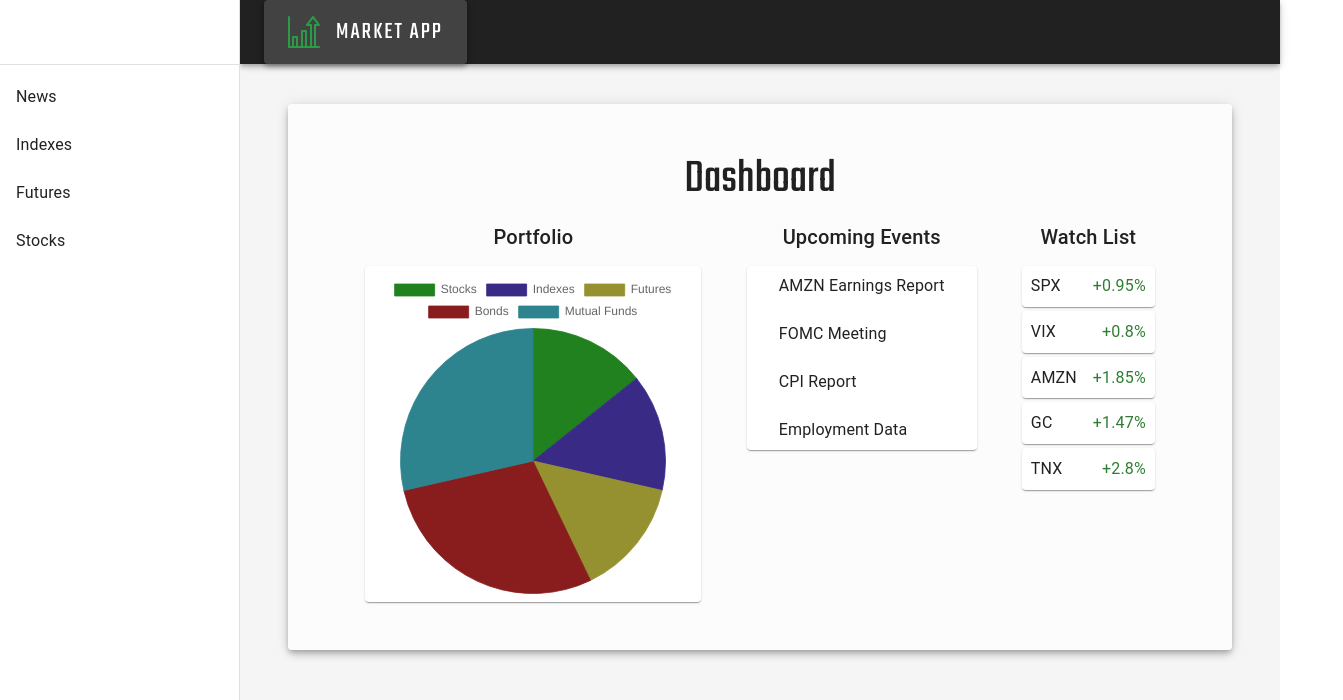
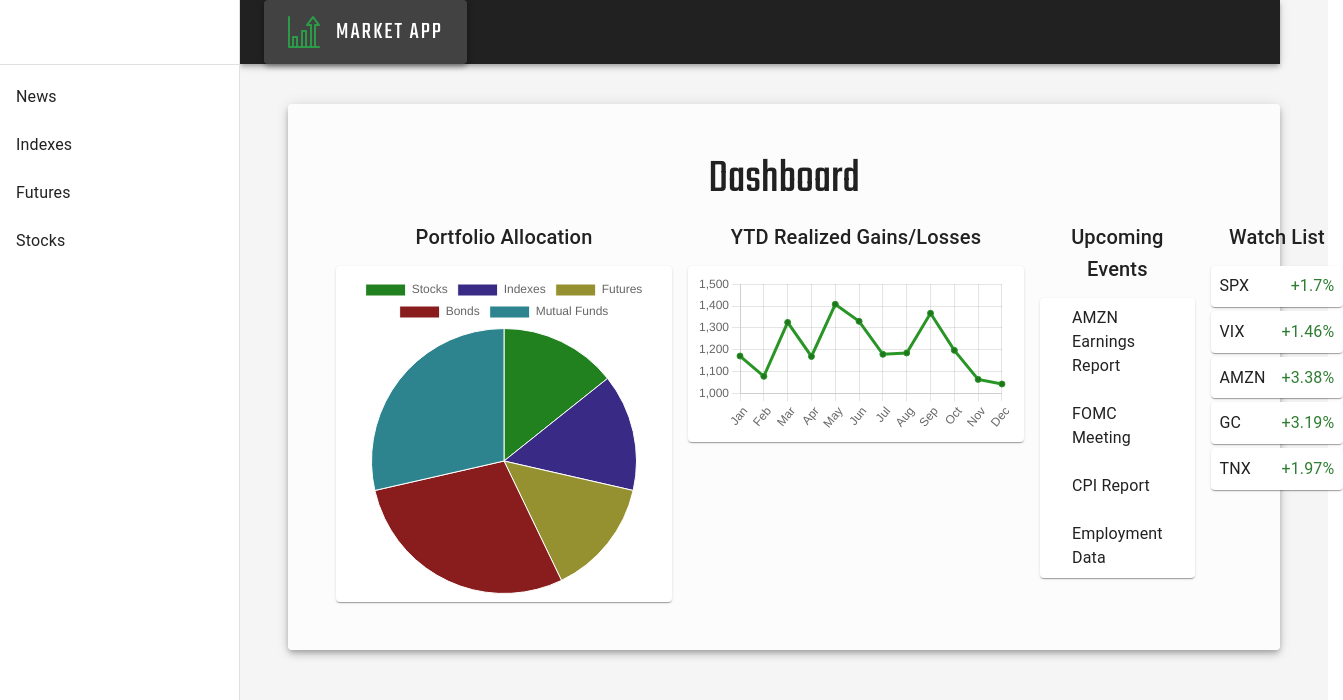
Before and after one commit to samouchka1/marketApp, a React (Create React App) app: page / in a window 1280 px wide. Shown: the top 700 px of the page, 1343 px wide, since content can reach past the window. Built offline with nearby package versions, Linux system fonts and the light colour scheme.

Commit message:
styles edit

```diff
--- a/src/App.css
+++ b/src/App.css
@@ -15,9 +15,12 @@
   background-color: #66666638;
 }
 
+.background {
+  color: #efefefca,
+}
 
 .color1 {
-  color: #22811fca,
+  color: #299526,
 }
 
 .color2 {
@@ -25,7 +28,7 @@
 }
 
 .color3 {
-  color: #767226,
+  color: #969130,
 }
 
 .color4 {
--- a/src/components/Welcome.js
+++ b/src/components/Welcome.js
@@ -7,15 +7,62 @@ import {
     Divider
 } from '@mui/material';
 import { Slide } from "react-awesome-reveal";
-import { Chart as ChartJS, ArcElement, Tooltip, Legend } from 'chart.js';
-import { Pie } from 'react-chartjs-2';
+import {
+  Chart as ChartJS,
+  ArcElement,
+  Tooltip,
+  Legend,
+  CategoryScale,
+  LinearScale,
+  PointElement,
+  LineElement,
+  Title,
+} from 'chart.js';
+import { Pie, Line } from 'react-chartjs-2';
 import {faker} from '@faker-js/faker';
 import '../App.css';
 
 
-ChartJS.register(ArcElement, Tooltip, Legend);
+ChartJS.register(
+  ArcElement,
+  CategoryScale,
+  LinearScale,
+  PointElement,
+  LineElement,
+  Title,
+  Tooltip,
+  Legend
+);
 
-export const data = {
+export const options = {
+  responsive: true,
+  plugins: {
+    legend: {
+      position: 'top',
+      display: false,
+    },
+    title: {
+      display: false,
+      text: 'YTD Realized Gains/Losses',
+    },
+  },
+};
+
+const labels = ['Jan', 'Feb', 'Mar', 'Apr', 'May', 'Jun', 'Jul', 'Aug', 'Sep', 'Oct', 'Nov', 'Dec'];
+
+export const lineData = {
+  labels,
+  datasets: [
+    {
+      label: '',
+      data: labels.map(() => faker.datatype.number({ min: 1000, max: 1500 })),
+      borderColor: '#299526',
+      backgroundColor: '#20761d',
+    }
+  ],
+};
+
+export const pieData = {
   labels: ['Stocks', 'Indexes', 'Futures', 'Bonds', 'Mutual Funds'],
   datasets: [
     {
@@ -25,7 +72,7 @@ export const data = {
         '#22811f', '#392a86', '#969130', '#891d1d', '#2d848e'
       ],
       borderColor: [
-        '#22811fca', '#392a86ca', '#969130ca', '#891d1dca', '#2d848eca'
+        '#fff', '#fff', '#fff', '#fff', '#fff',
       ],
       borderWidth: 1,
     },
@@ -80,7 +127,7 @@ const Welcome = () => {
             >
 
               <Box sx={{textAlign: 'center'}}>
-                <Typography variant="h6" sx={{m: '.8rem 0'}}>Portfolio</Typography>
+                <Typography variant="h6" sx={{m: '.8rem 0'}}>Portfolio Allocation</Typography>
                 <Paper
                   sx={{
                     width: {md: '20rem', xs: '14rem'},
@@ -92,9 +139,27 @@ const Welcome = () => {
                     }
                   }}
                 >
-                  <Pie data={data} />
+                  <Pie data={pieData} />
                 </Paper>
               </Box>
+
+              <Box sx={{textAlign: 'center'}}>
+                <Typography variant="h6" sx={{m: '.8rem 0'}}>YTD Realized Gains/Losses</Typography>
+                <Paper
+                  sx={{
+                    width: {md: '20rem', xs: '14rem'},
+                    p: '.5rem',
+                    m:'auto',
+                    '&:hover': {
+                      opacity: '1',
+                      boxShadow: '0px 3px 5px -1px rgba(0,0,0,0.2),0px 6px 10px 0px rgba(0,0,0,0.14),0px 1px 18px 0px rgba(0,0,0,0.12)'
+                    }
+                  }}
+                >
+                  <Line options={options} data={lineData} />
+                </Paper>
+              </Box>
+
               <Divider sx={{ display: {md: 'none', xs: 'block'}}} />
 
               <Box>
```
